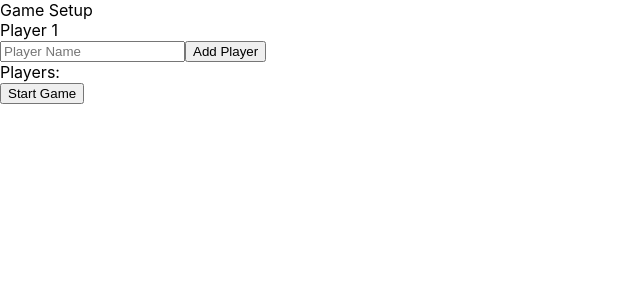
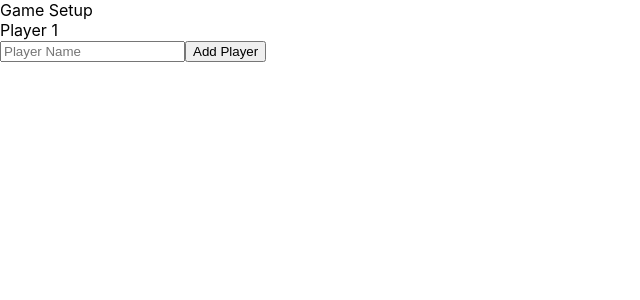
Before and after one commit to MattHlav478/score-keeper, a React (Create React App) app: page / in a window 1280 px wide. Shown: the top 300 px of the page, without its empty margins (0-640 px from the left). Built offline with nearby package versions, Linux system fonts and the light colour scheme.

Commit message:
slight mod to basic game setup logic

```diff
--- a/src/screens/Setup.js
+++ b/src/screens/Setup.js
@@ -40,18 +40,20 @@ export default function Setup() {
         </button>
       </div>
       <div className="flex flex-col">
-        <div>Players:</div>
+        {players.length >= 1 && <div>Players:</div>}
         {players.map((player, i) => (
           <div className="flex flex-row w-100 justify-between">
             <div>{player}</div>
             <button>Remove Player</button>
           </div>
         ))}
-        <Link to="/scoreboard">
-          <button className="bg-blue-500 text-white p-2 mt-24">
-            Start Game
-          </button>
-        </Link>
+        {players.length >= 1 && (
+          <Link to="/scoreboard">
+            <button className="bg-blue-500 text-white p-2 mt-24">
+              Start Game
+            </button>
+          </Link>
+        )}
       </div>
     </div>
   );
```
